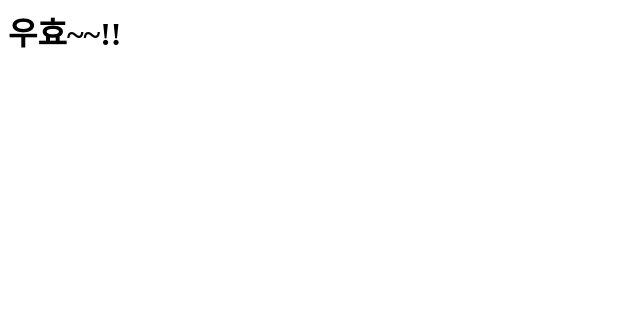
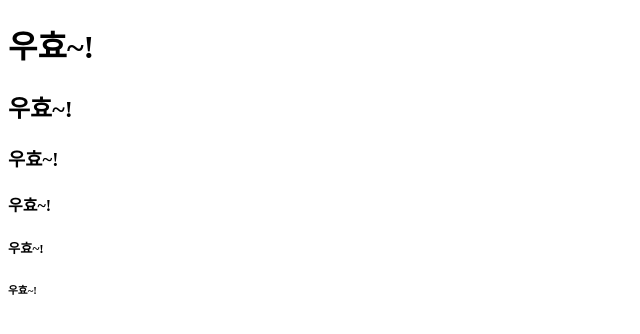
Before and after one commit to zi-mi-n/githubtest, a plain HTML site: page index.html in a window 1280 px wide. Shown: the whole page, without its empty margins (0-640 px from the left). Drawn offline with Linux system fonts and the light colour scheme.

Commit message:
와 대박이네

```diff
--- a/index.html
+++ b/index.html
@@ -1 +1,17 @@
-<h1>우효~~!!</h1>
+<!DOCTYPE html>
+<html lang="en">
+<head>
+    <meta charset="UTF-8">
+    <meta http-equiv="X-UA-Compatible" content="IE=edge">
+    <meta name="viewport" content="width=device-width, initial-scale=1.0">
+    <title>Document</title>
+</head>
+<body>
+    <h1>우효~!</h1>
+    <h2>우효~!</h2>
+    <h3>우효~!</h3>
+    <h4>우효~!</h4>
+    <h5>우효~!</h5>
+    <h6>우효~!</h6>
+</body>
+</html>
```
